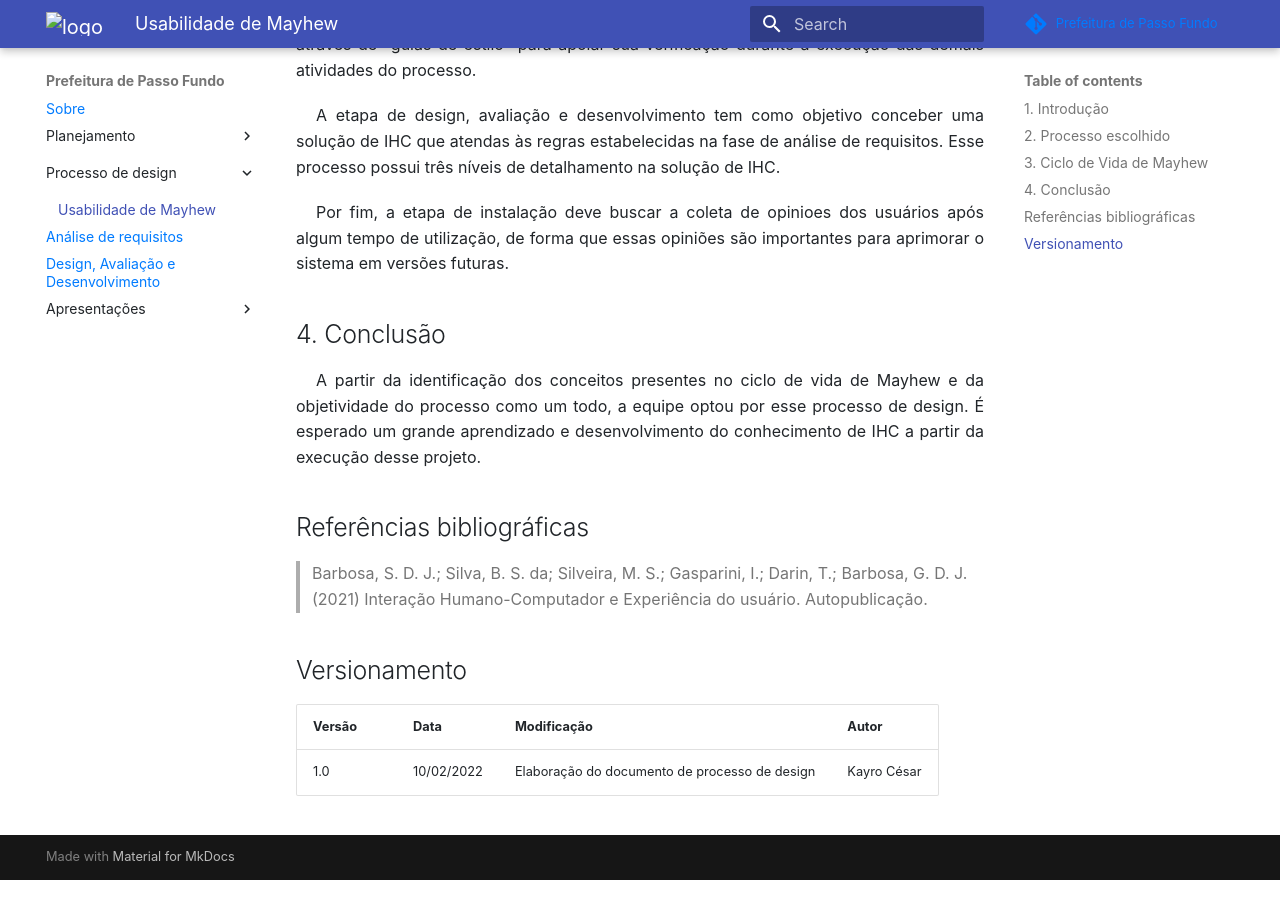
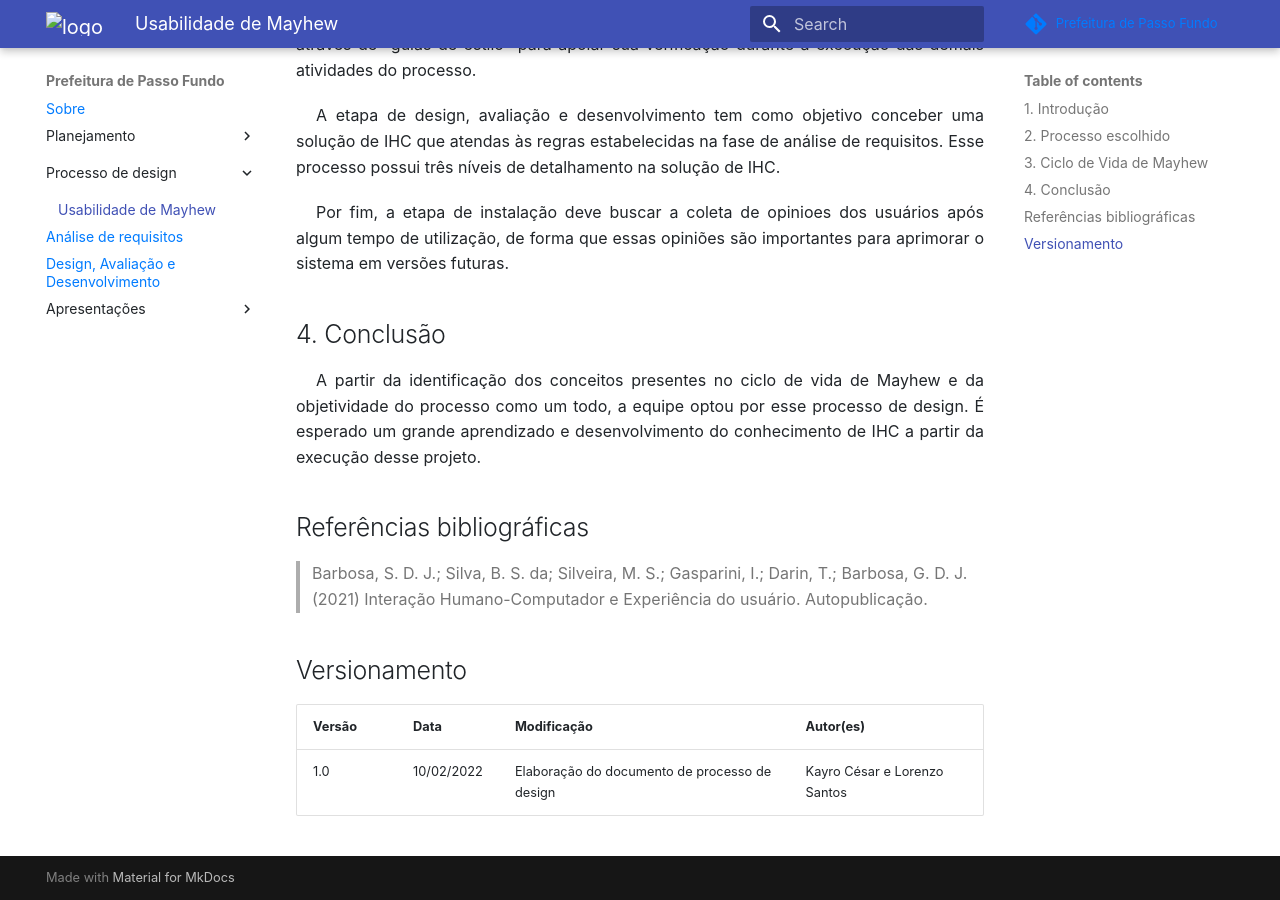
Before and after one commit to Interacao-Humano-Computador/2021.2-Prefeitura-de-Passo-Fundo, an MkDocs documentation site: the page built from docs/ProcessoDesign/UsabilidadeMayhew.md, in a window 1280 px wide and 900 px high, scrolled down 1143 px. Built offline with MkDocs 1.6.1 and Material for MkDocs 9.7.7, drawn with Linux system fonts in a browser that asks for light colours; comment, search, counter and statistics services are not loaded.

Commit message:
#16 Pequena correção

```diff
--- a/docs/ProcessoDesign/UsabilidadeMayhew.md
+++ b/docs/ProcessoDesign/UsabilidadeMayhew.md
@@ -77,6 +77,6 @@ Utilizaremos em nosso projeto o processo de Engenharia De Usabilidade de Mayhew,
 
 
 ## Versionamento
-| Versão | Data | Modificação | Autor |
+| Versão | Data | Modificação | Autor(es) |
 |--|--|--|--|
-| 1.0 | 10/02/2022 |Elaboração do documento de processo de design | Kayro César  |
+| 1.0 | 10/02/2022 |Elaboração do documento de processo de design | Kayro César e Lorenzo Santos |
```
